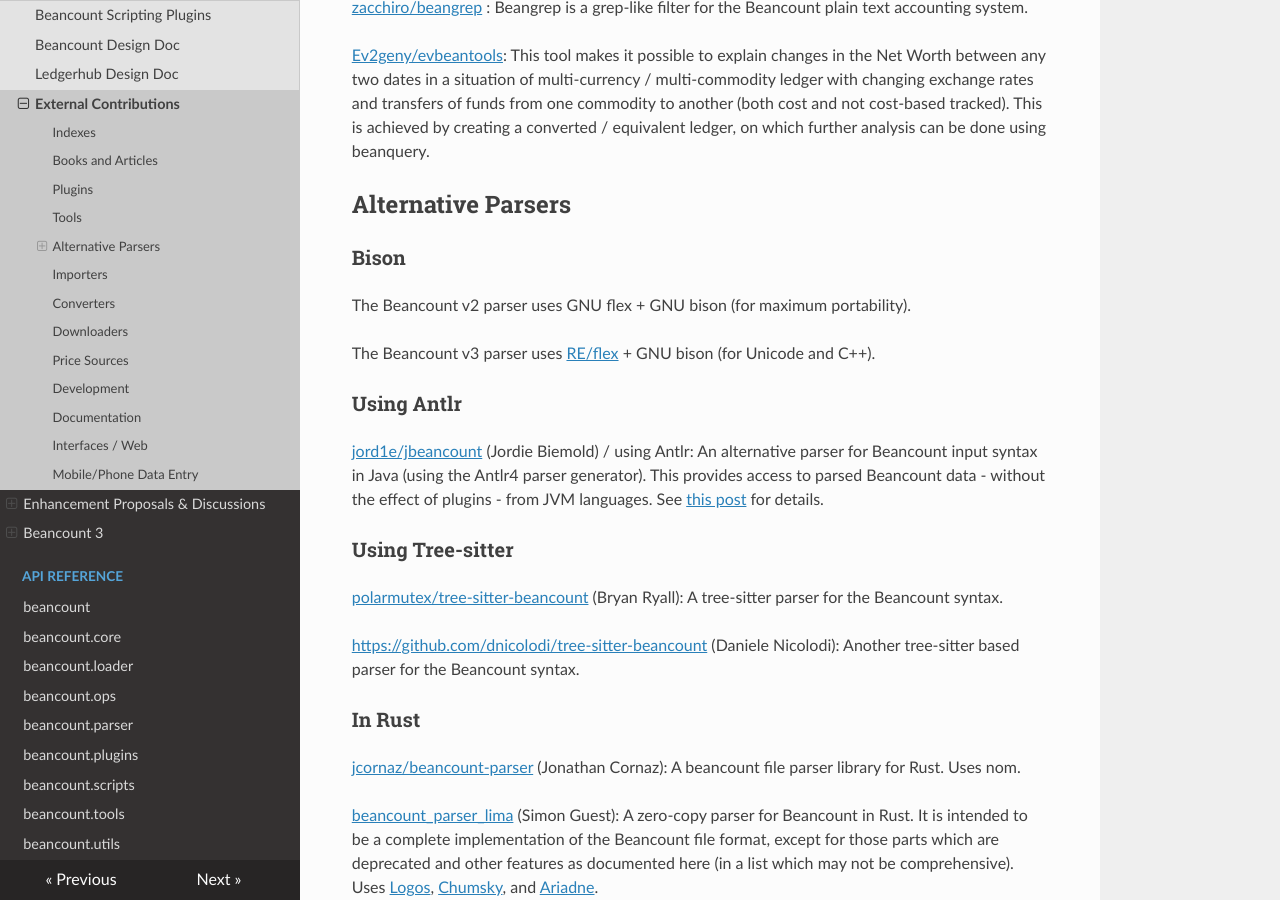
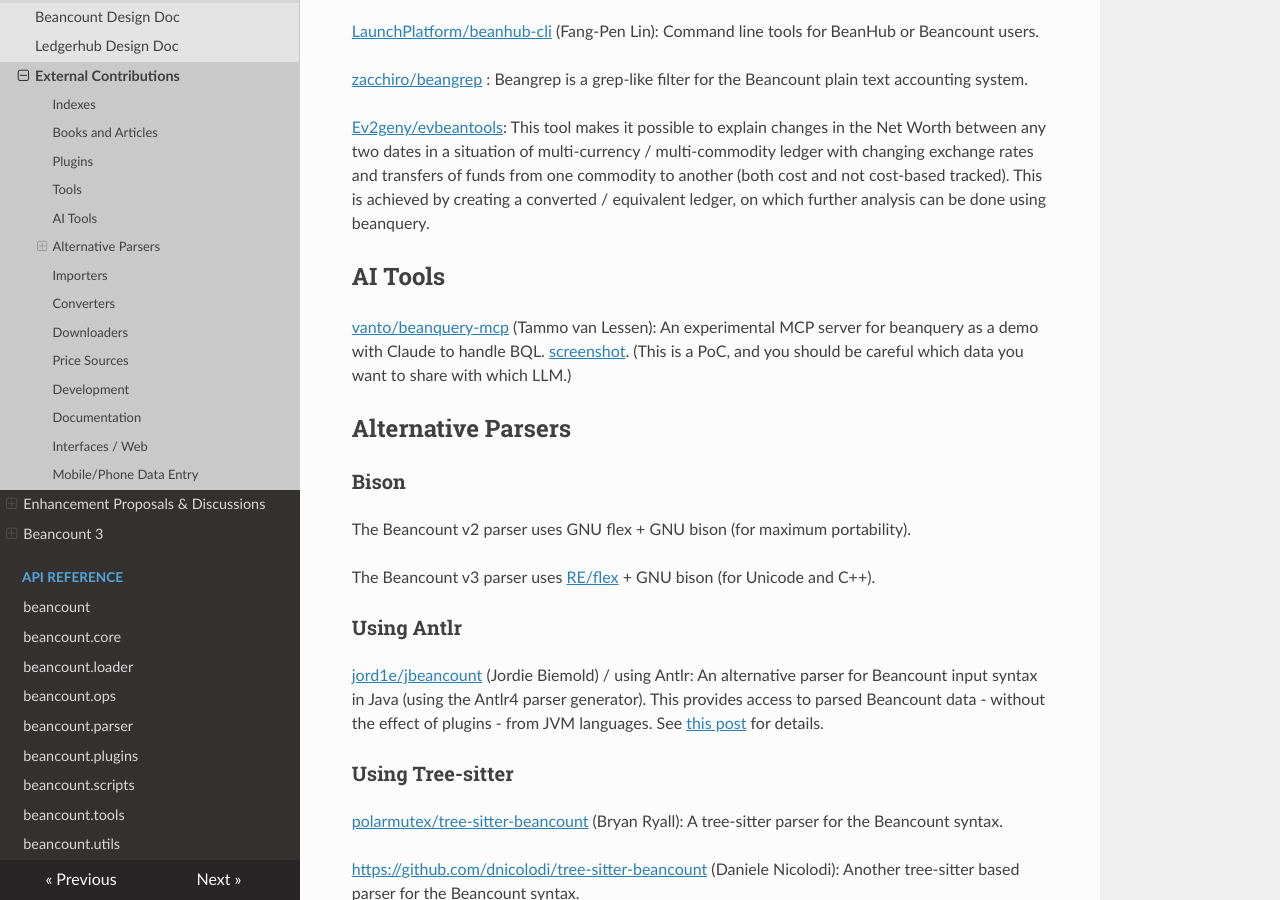
Before and after one commit to beancount/docs, an MkDocs documentation site: the page built from docs/external_contributions.md, in a window 1280 px wide and 900 px high, scrolled down 4356 px. Built offline with MkDocs 1.6.1, drawn with Linux system fonts in a browser that asks for light colours; some of the changed text lies outside the part shown.

Commit message:
Re-generate docs

```diff
--- a/docs/external_contributions.md
+++ b/docs/external_contributions.md
@@ -72,6 +72,8 @@
 
 [<u>Evernight/beancount-valuation</u>](https://github.com/Evernight/beancount-valuation) (Vasily M) : A Beancount plugin to track total value of the opaque fund. You can use it instead of the balance operation to assert total value of the account. If the value of the account is currently different, it will instead alter price of the underlying synthetical commodity created by the plugin used for technical purposes.
 
+[<u>Evernight/beancount-plugin-tax-uk</u>](https://github.com/Evernight/beancount-plugin-tax-uk/) (Vasily M): A plugin for Beancount that generates UK tax reports for capital gains, dividends and other investment income.
+
 ## Tools<a id="tools"></a>
 
 [<u>alfred-beancount</u>](https://github.com/blaulan/alfred-beancount) (Yue Wu): An add-on to the “Alfred” macOS tool to quickly enter transactions in one’s Beancount file. Supports full account names and payees match.
@@ -117,6 +119,10 @@
 [<u>zacchiro/beangrep</u>](https://github.com/zacchiro/beangrep) : Beangrep is a grep-like filter for the Beancount plain text accounting system.
 
 [<u>Ev2geny/evbeantools</u>](https://github.com/Ev2geny/evbeantools): This tool makes it possible to explain changes in the Net Worth between any two dates in a situation of multi-currency / multi-commodity ledger with changing exchange rates and transfers of funds from one commodity to another (both cost and not cost-based tracked). This is achieved by creating a converted / equivalent ledger, on which further analysis can be done using beanquery.
+
+## AI Tools<a id="ai-tools"></a>
+
+[<u>vanto/beanquery-mcp</u>](https://github.com/vanto/beanquery-mcp) (Tammo van Lessen): An experimental MCP server for beanquery as a demo with Claude to handle BQL. [<u>screenshot</u>](https://github.com/vanto/beanquery-mcp/blob/main/docs/screenshot-expanded.png). (This is a PoC, and you should be careful which data you want to share with which LLM.)
 
 ## Alternative Parsers<a id="alternative-parsers"></a>
 
```
